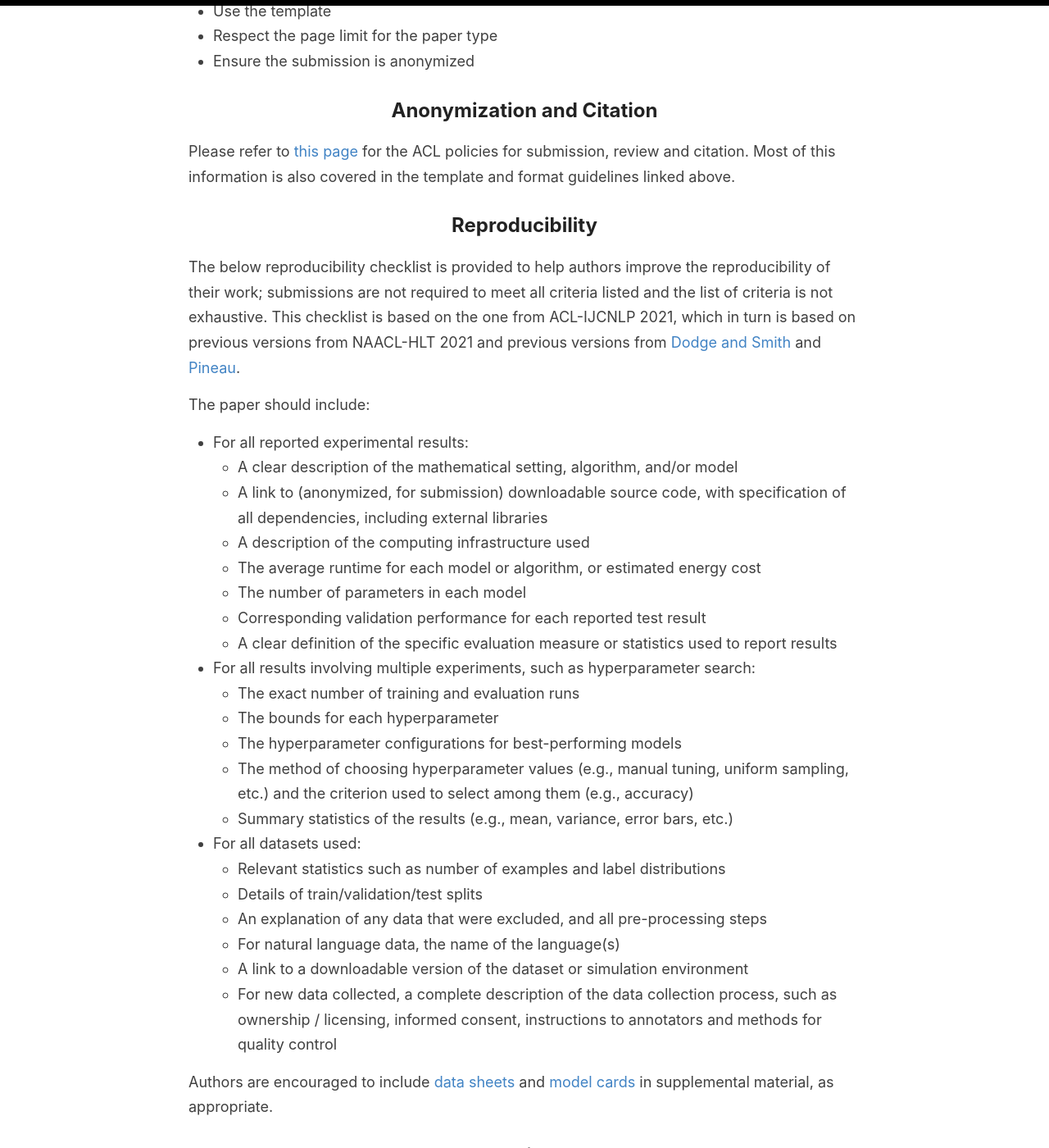
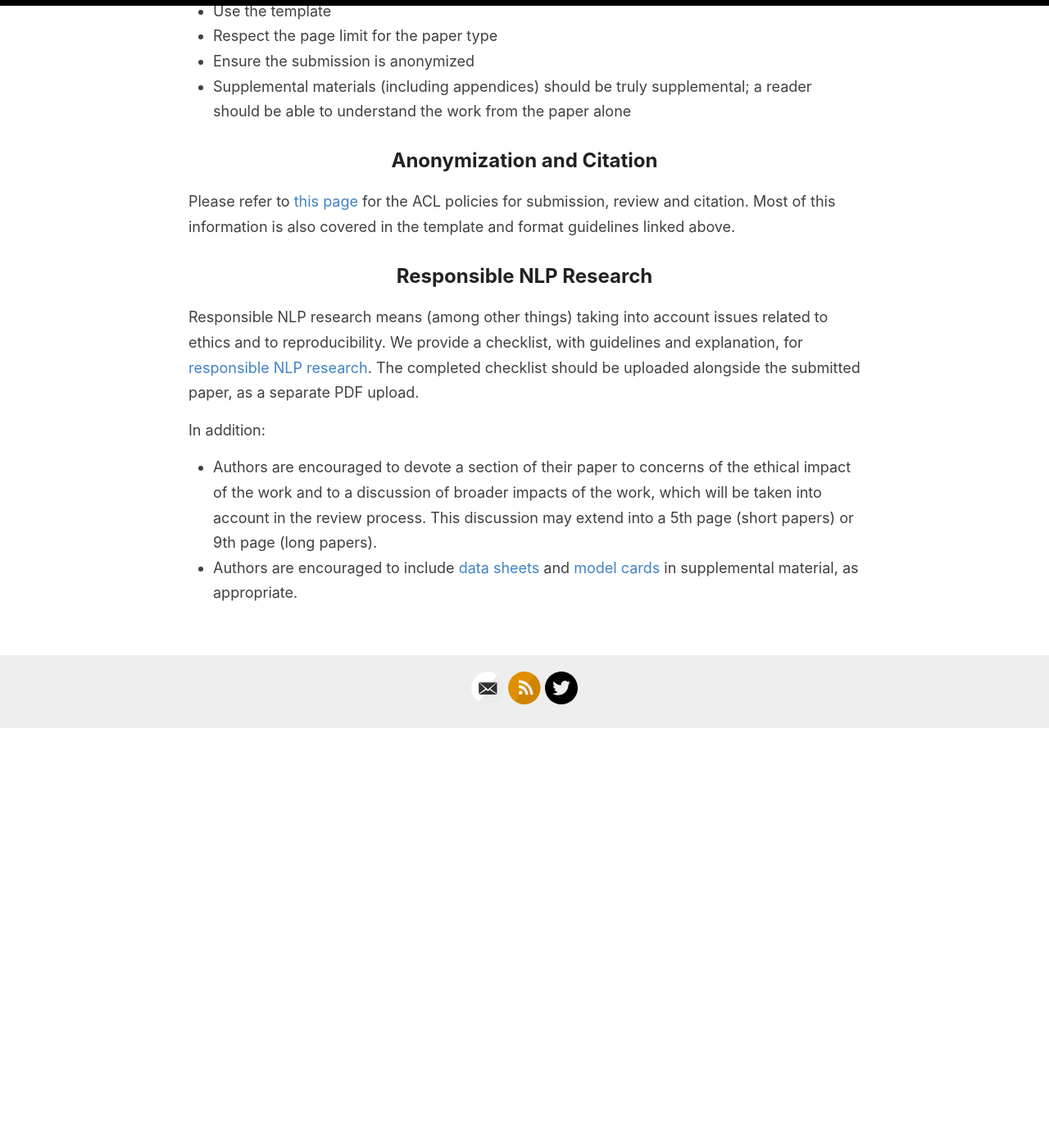
Before and after one commit to amitmerchant1990/reverie, a Jekyll site: the page built from authorchecklist.md, in a window 1280 px wide and 1400 px high, scrolled down 681 px. Shown: the whole window at 82% size. Built offline with Jekyll 4.4.1, drawn with Linux system fonts in a browser that asks for light colours; after the commit the page ends 1570 px from its top, so only the background shows below that; some of the changed text lies outside the part shown.

Commit message:
Update authorchecklist.md

```diff
--- a/authorchecklist.md
+++ b/authorchecklist.md
@@ -18,75 +18,16 @@ Some key items for first time authors:
 - Use the template
 - Respect the page limit for the paper type
 - Ensure the submission is anonymized
+- Supplemental materials (including appendices) should be truly supplemental; a reader should be able to understand the work from the paper alone
 
 ## Anonymization and Citation
 
 Please refer to [this page](https://www.aclweb.org/adminwiki/index.php?title=ACL_Policies_for_Submission,_Review_and_Citation) for the ACL policies for submission, review and citation. Most of this information is also covered in the template and format guidelines linked above.
 
-## Reproducibility
+## Responsible NLP Research
 
-The below reproducibility checklist is provided to help authors improve the reproducibility of their work; submissions are not required to meet all criteria listed and the list of criteria is not exhaustive. This checklist is based on the one from ACL-IJCNLP 2021, which in turn is based on previous versions from NAACL-HLT 2021 and previous versions from [Dodge and Smith](https://2020.emnlp.org/blog/2020-05-20-reproducibility) and [Pineau](https://www.cs.mcgill.ca/~jpineau/ReproducibilityChecklist.pdf).
+Responsible NLP research means (among other things) taking into account issues related to ethics and to reproducibility. We provide a checklist, with guidelines and explanation, for [responsible NLP research](https://aclrollingreview.org/responsibleNLPresearch). The completed checklist should be uploaded alongside the submitted paper, as a separate PDF upload.
 
-The paper should include:
-- For all reported experimental results:
-  - A clear description of the mathematical setting, algorithm, and/or model
-  - A link to (anonymized, for submission) downloadable source code, with specification of all dependencies, including external libraries
-  - A description of the computing infrastructure used
-  - The average runtime for each model or algorithm, or estimated energy cost
-  - The number of parameters in each model
-  - Corresponding validation performance for each reported test result
-  - A clear definition of the specific evaluation measure or statistics used to report results
-
-- For all results involving multiple experiments, such as hyperparameter search:
-  - The exact number of training and evaluation runs
-  - The bounds for each hyperparameter
-  - The hyperparameter configurations for best-performing models
-  - The method of choosing hyperparameter values (e.g., manual tuning, uniform sampling, etc.) and the criterion used to select among them (e.g., accuracy)
-  - Summary statistics of the results (e.g., mean, variance, error bars, etc.)
-
-- For all datasets used:
-  - Relevant statistics such as number of examples and label distributions
-  - Details of train/validation/test splits
-  - An explanation of any data that were excluded, and all pre-processing steps
-  - For natural language data, the name of the language(s)
-  - A link to a downloadable version of the dataset or simulation environment
-  - For new data collected, a complete description of the data collection process, such as ownership / licensing, informed consent, instructions to annotators and methods for quality control
-
-Authors are encouraged to include [data sheets](https://www.microsoft.com/en-us/research/uploads/prod/2019/01/1803.09010.pdf) and [model cards](https://dl.acm.org/doi/abs/10.1145/3287560.3287596) in supplemental material, as appropriate.
-
-## Ethics
-
-Authors are encouraged to include in the paper a statement of [ethical considerations](https://www.aclweb.org/adminwiki/index.php?title=ACL_Resolutions#March_5.2C_2020), including those related to collection and annotation of data and considerations of bias, potential for misuse or harm to vulnerable populations relating to any research results.
-
-
-We encourage authors to consult the following checklist, taken from the [NAACL 2021 ethical review questions](https://2021.naacl.org/ethics/review-questions/)
-
-
-For papers presenting new datasets:
-
-- Does the paper describe how intellectual property (copyright, etc) was respected in the data collection process?
-- Does the paper describe how participants’ privacy rights were respected in the data collection process?
-- Does the paper describe how crowd workers or other annotators were fairly compensated and how the compensation was determined to be fair?
-- Does the paper indicate that the data collection process was subjected to any necessary review by an appropriate review board?
-
-For papers presenting new datasets AND papers presenting experiments on existing datasets:
-
-- Does the paper describe the characteristics of the dataset in enough detail for a reader to understand which speaker populations the technology could be expected to work for?
-- Do the claims in the paper match the experimental results, in terms of how far the results can be expected to generalize?
-- Does the paper describe the steps taken to evaluate the quality of the dataset?
-
-For papers concerning tasks beyond language-internal matters:
-
-- Does the paper describe how the technology would be deployed in actual use cases?
-- Does the task carried out by the computer match how it would be deployed?
-- Does the paper address possible harms when the technology is being used as intended and functioning correctly?
-- Does the paper address possible harms when the technology is being used as intended but giving incorrect results?
-- Does the paper address possible harms following from potential misuse of the technology?
-
-If the system learns from user input once deployed, does the paper describe checks and limitations to the learning?
-
-- Are any of the possible harms you’ve identified likely to fall disproportionately on populations that already experience marginalization or are otherwise vulnerable?
-- For papers using identity characteristics (e.g. gender, race, ethnicity) as variables:
-- Does the paper use self-identifications (rather than attributing identity characteristics to participants)?
-- Does the paper motivate the range of values used for identity characteristics in terms of how they relate to the research question?
-- Does the paper discuss the ethical implications of categorizing people, either in training datasets or in the deployment of the technology?
+In addition:
+- Authors are encouraged to devote a section of their paper to concerns of the ethical impact of the work and to a discussion of broader impacts of the work, which will be taken into account in the review process. This discussion may extend into a 5th page (short papers) or 9th page (long papers).
+- Authors are encouraged to include [data sheets](https://www.microsoft.com/en-us/research/uploads/prod/2019/01/1803.09010.pdf) and [model cards](https://dl.acm.org/doi/abs/10.1145/3287560.3287596) in supplemental material, as appropriate.
```
